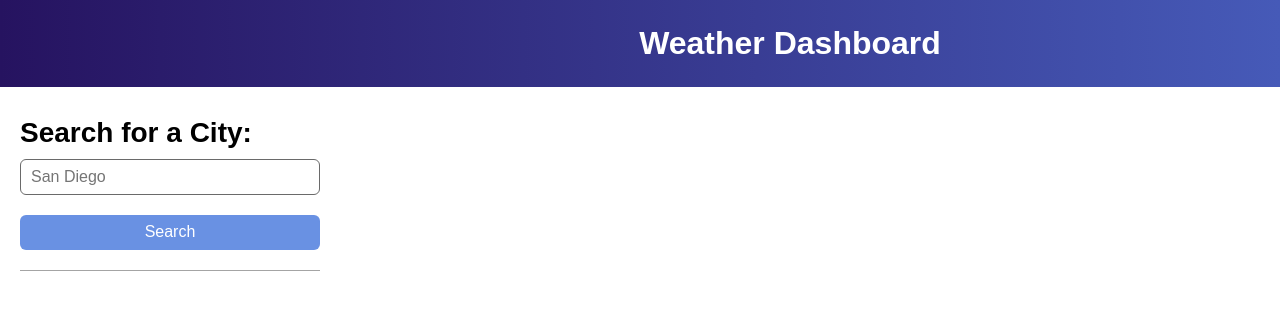
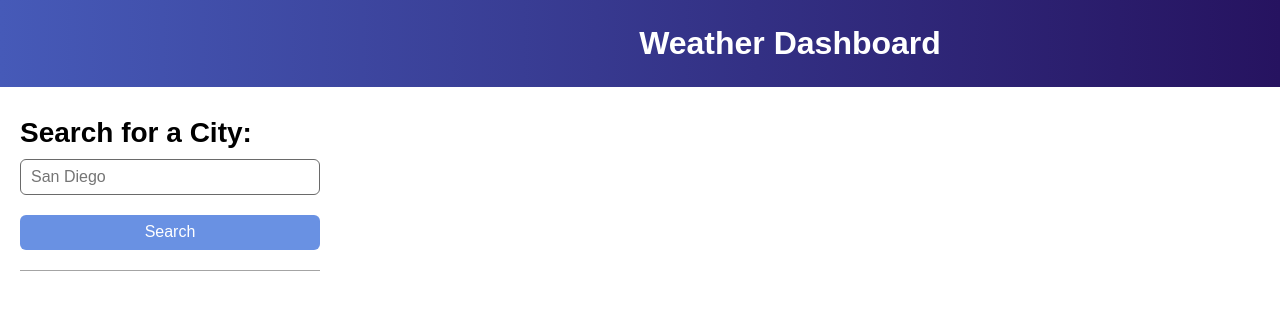
Before and after one commit to JennyFletch/06-bootchallenge-api-weather-dashboard, a plain HTML site: page index.html in a window 1280 px wide. Drawn offline with nearby package versions, Linux system fonts and the light colour scheme.

Commit message:
Screenshot updated

```diff
--- a/assets/css/style.css
+++ b/assets/css/style.css
@@ -15,7 +15,7 @@ body {
 header h1 {
     margin: 0;
     padding: 25px 0;
-    background: linear-gradient(to left, #465ab8, #261360);
+    background: linear-gradient(to right, #465ab8, #261360);
     color: #fff;
     font-weight: bold;
     text-align: center;
```
Also changed, not shown: assets/images/screenshot.png, 2 other files.
